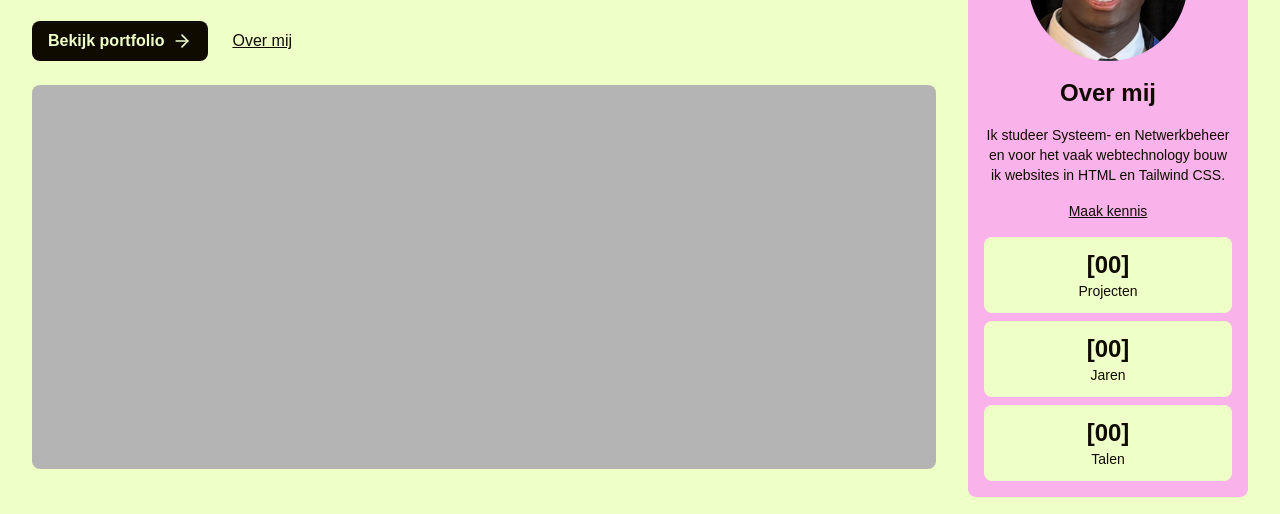
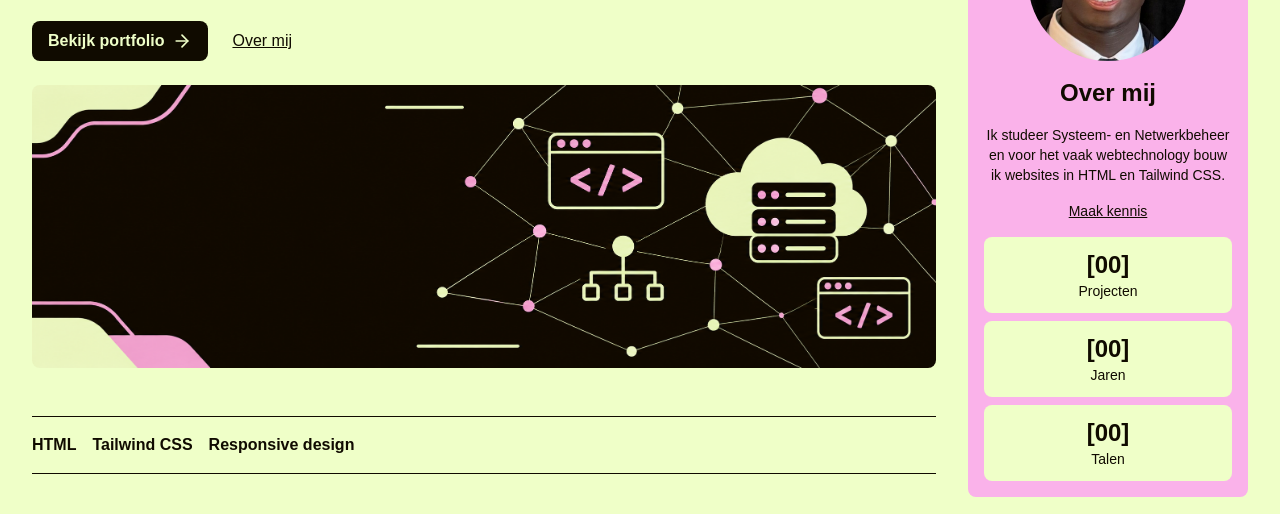
Before and after one commit to ouarminar/portfolio, a plain HTML site: page index.html in a window 1280 px wide. Shown: the part 227-741 px from the top of the page. Drawn offline with Linux system fonts and the light colour scheme; a web font is replaced by a local one.

Commit message:
Header afbeelding toegevoegd

```diff
--- a/index.html
+++ b/index.html
@@ -60,8 +60,8 @@
                         </a>
                         <a href="#over-mij" class="underline">Over mij</a>
                     </div>
-                    <img src="images/placeholder.png.jpeg" alt="hoofdbeeld"
-                        class="h-64 w-full rounded-lg object-cover md:h-96">
+                    <img src="images/header.png" alt="header"
+                        class="w-full rounded-lg">
                 </section>
 
                 <section aria-label="vaardigheden">
```
Also changed, not shown: images/header.png (added).
